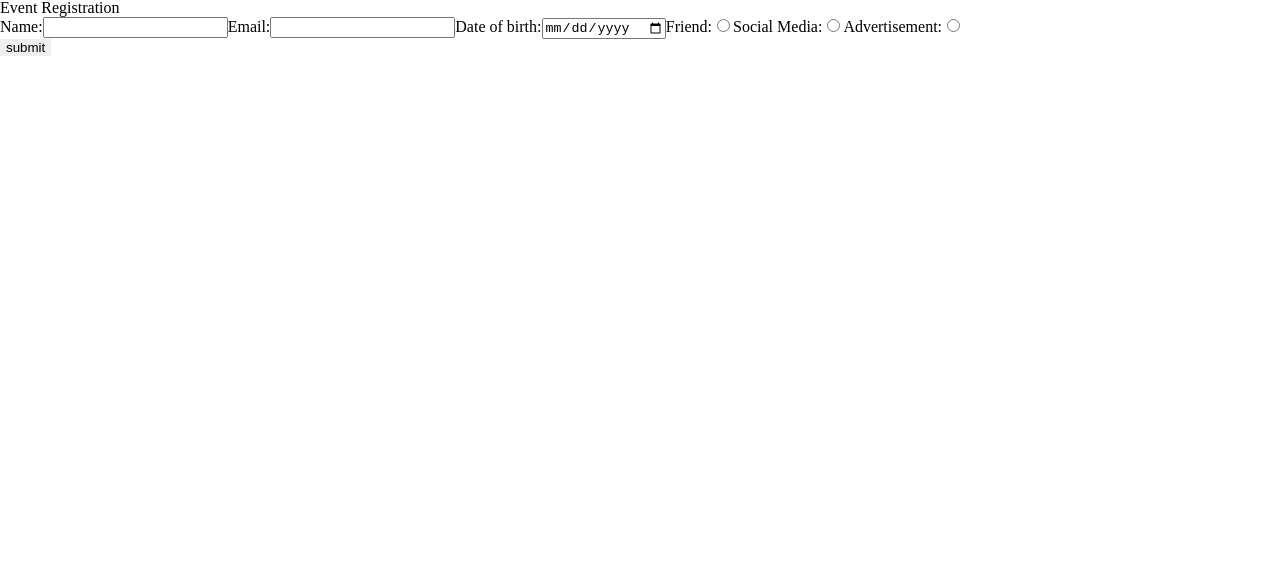
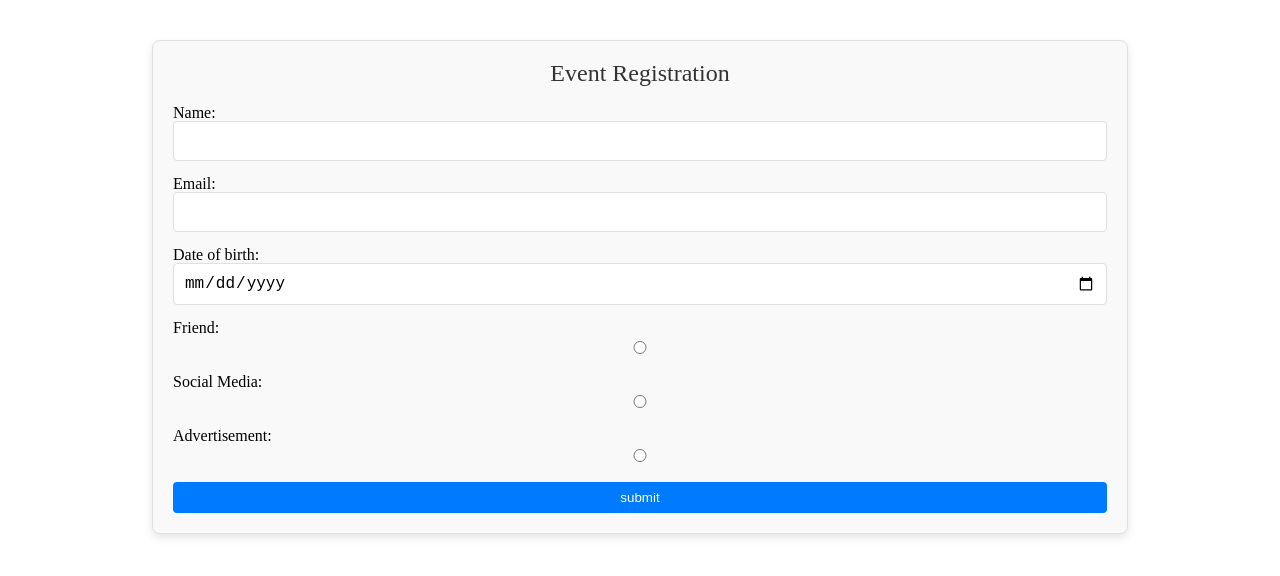
Before and after one commit to olehpetrovasyliev/eliftecth-test-task-frontend, a React (Vite) app: page /events/1/register in a window 1280 px wide. Shown: the top 576 px of the page. Built offline with nearby package versions, Linux system fonts and the light colour scheme.

Commit message:
add basic styles

```diff
--- a/src/components/participantsList/ParticipantsList.tsx
+++ b/src/components/participantsList/ParticipantsList.tsx
@@ -6,7 +6,7 @@ type ParticipantsListProps = { list: ParticipantRes[] };
 
 const ParticipantsList: FC<ParticipantsListProps> = ({ list }) => {
   return (
-    <ul className="eventsList">
+    <ul className="participantsList">
       {list.map((participant) => (
         <ParticipantCard participant={participant} key={participant._id} />
       ))}
--- a/src/routes/EventParticipantsPage.tsx
+++ b/src/routes/EventParticipantsPage.tsx
@@ -28,9 +28,11 @@ const EventParticipantsPage = () => {
   }
 
   return (
-    <section>
-      <h1 className="eventPage__title">{event.title}</h1>
-      <ParticipantsList list={event.participants} />
+    <section className="eventPage">
+      <div className="eventPage__wrapper">
+        <h1 className="eventPage__title">{event.title}</h1>
+        <ParticipantsList list={event.participants} />
+      </div>
     </section>
   );
 };
--- a/src/routes/EventRegistrationPage.tsx
+++ b/src/routes/EventRegistrationPage.tsx
@@ -23,8 +23,7 @@ const EventRegistrationPage = () => {
 
   const onSubmit = async (data: ParticipantInput) => {
     if (id) {
-      //   await addParticipantToEvent(id, data);
-      console.log(data);
+      await addParticipantToEvent(id, data);
     } else {
       console.error("Event ID is undefined");
     }
--- a/src/routes/Home.tsx
+++ b/src/routes/Home.tsx
@@ -85,7 +85,7 @@ const Home = () => {
         <EventsList list={events} />
         {hasMore && (
           <button onClick={loadMore} className="home__btn-loadmore">
-            more
+            Load More
           </button>
         )}
       </div>
--- /dev/null
+++ b/src/scss/eventParticipants/participantCard.scss
@@ -0,0 +1,29 @@
+.participantCard {
+  background-color: $card-bg;
+  border: 1px solid $border-color;
+  border-radius: 8px;
+  padding: 15px;
+  box-shadow: 0 2px 4px $box-shadow-light;
+  transition: box-shadow 0.3s;
+
+  &__wrapper {
+    display: flex;
+    flex-direction: column;
+    height: 100%;
+  }
+
+  &__name {
+    font-size: $font-size-medium;
+    color: $text-color-dark;
+    margin-bottom: 5px;
+  }
+
+  &__mail {
+    font-size: $font-size-small;
+    color: $text-color-light;
+  }
+
+  &:hover {
+    box-shadow: 0 4px 8px $box-shadow-hover;
+  }
+}
--- /dev/null
+++ b/src/scss/eventParticipants/participantsPage.scss
@@ -0,0 +1,42 @@
+.eventPage {
+  padding: 40px 0;
+
+  &__wrapper {
+    background-color: $card-bg;
+    border: 1px solid $border-color;
+    border-radius: 8px;
+    @include container;
+    padding: 20px;
+    box-shadow: 0 4px 8px $box-shadow-light;
+  }
+
+  &__title {
+    font-size: $font-size-large;
+    color: $text-color-dark;
+    margin-bottom: 20px;
+    text-align: center;
+  }
+
+  .participantsList {
+    display: grid;
+    gap: 20px;
+
+    grid-template-columns: 100%;
+
+    @media only screen and (min-width: $breakpoint-mobile) {
+      grid-template-columns: repeat(2, 1fr);
+    }
+
+    @media only screen and (min-width: $breakpoint-tablet) {
+      grid-template-columns: repeat(3, 1fr);
+    }
+
+    @media only screen and (min-width: $breakpoint-desktop) {
+      grid-template-columns: repeat(4, 1fr);
+    }
+
+    @media only screen and (min-width: $breakpoint-huge) {
+      grid-template-columns: repeat(5, 1fr);
+    }
+  }
+}
--- /dev/null
+++ b/src/scss/eventRegister/registerPage.scss
@@ -0,0 +1,69 @@
+.eventRegistration {
+  padding: 40px 0;
+
+  &__wrapper {
+    @include container;
+    padding: 20px;
+    background-color: $card-bg;
+    border: 1px solid $border-color;
+    border-radius: 8px;
+    box-shadow: 0 4px 8px $box-shadow-light;
+  }
+
+  &__title {
+    font-size: $font-size-large;
+    color: $text-color-dark;
+    margin-bottom: 20px;
+    text-align: center;
+  }
+
+  form {
+    display: flex;
+    flex-direction: column;
+    gap: 15px;
+
+    label {
+      display: flex;
+      flex-direction: column;
+
+      span {
+        color: red;
+        font-size: $font-size-small;
+        margin-top: 5px;
+      }
+    }
+
+    input[type="text"],
+    input[type="email"],
+    input[type="date"] {
+      padding: 10px;
+      border: 1px solid $border-color;
+      border-radius: 4px;
+      font-size: $font-size-medium;
+
+      &:focus {
+        border-color: $primary-color;
+        outline: none;
+        box-shadow: 0 0 5px $box-shadow-hover;
+      }
+    }
+
+    input[type="radio"] {
+      margin: 5px 0;
+    }
+
+    button {
+      background-color: $primary-color;
+      color: white;
+      padding: $button-padding;
+      border: none;
+      border-radius: 4px;
+      cursor: pointer;
+      transition: background-color 0.3s;
+
+      &:hover {
+        background-color: $primary-hover;
+      }
+    }
+  }
+}
--- a/src/scss/index.scss
+++ b/src/scss/index.scss
@@ -1,2 +1,5 @@
 @import "./home/homePage.scss";
 @import "./home/eventCard.scss";
+@import "./eventRegister/registerPage.scss";
+@import "./eventParticipants/participantsPage.scss";
+@import "./eventParticipants/participantCard.scss";
```
